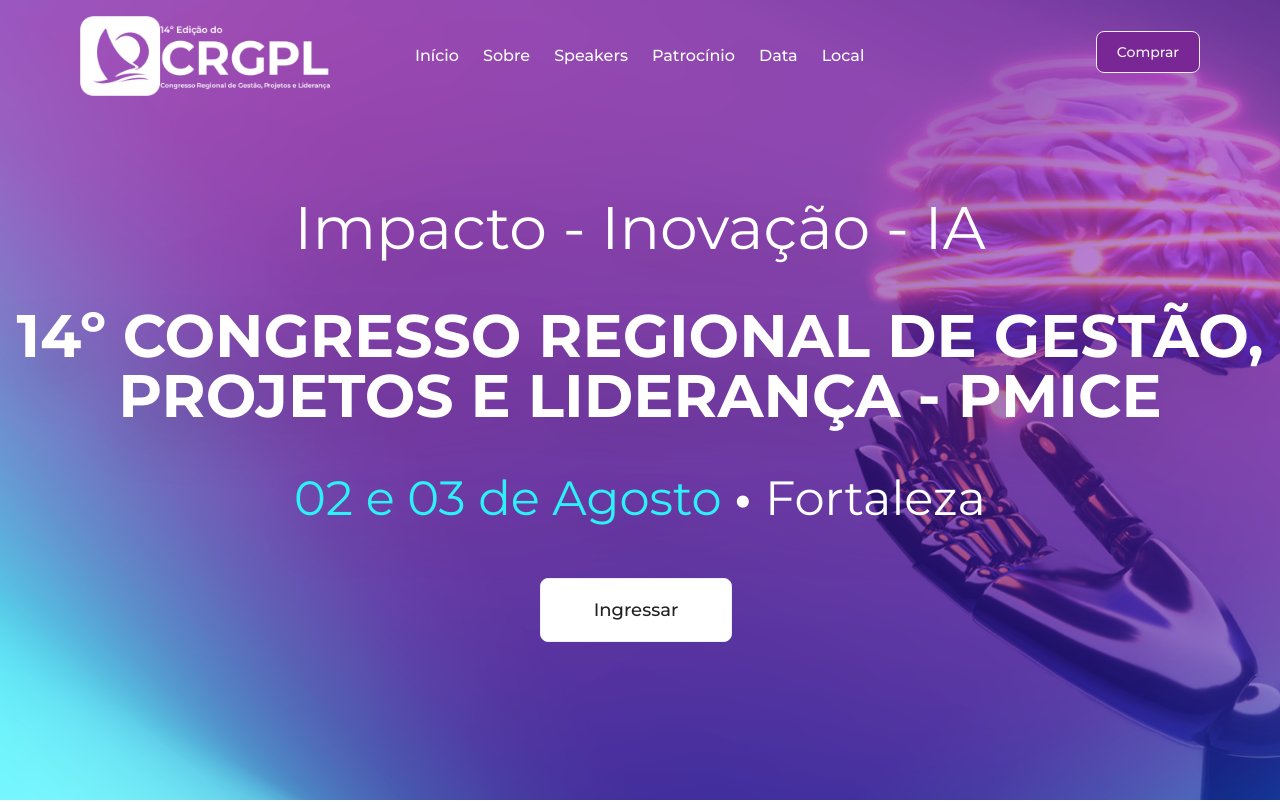
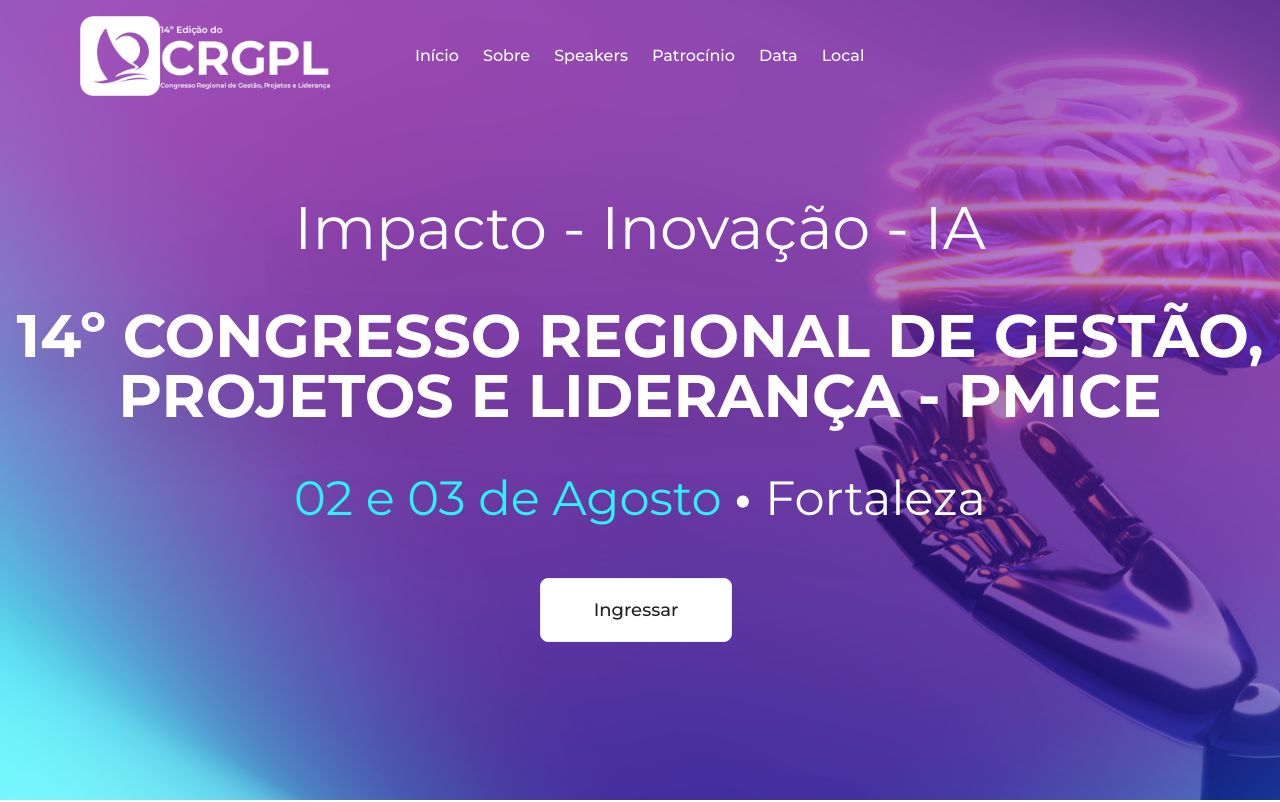
Before and after one commit to f3gomes/pmi-event-page, a Next.js app: page / in a window 1280 px wide. Shown: the top 802 px of the page. Built offline with nearby package versions, Linux system fonts and the light colour scheme.

Commit message:
fix: buy btn width

```diff
--- a/components/buy-button/index.tsx
+++ b/components/buy-button/index.tsx
@@ -14,7 +14,7 @@
       href={purchaseLink}
       className={cn(
         showButton || !home ? "hidden xl:block" : "hidden",
-        "py-2.5 px-5 mb-2 text-sm font-medium text-gray-100 focus:outline-none bg-event-200 hover:brightness-125 hover:text-gray-200 rounded-lg border border-gray-200 focus:z-10 focus:ring-4 focus:ring-gray-100 transition duration-200 flex justify-center items-center"
+        "w-[6.6rem] py-2.5 px-5 mb-2 text-sm font-medium text-gray-100 focus:outline-none bg-event-200 hover:brightness-125 hover:text-gray-200 rounded-lg border border-gray-200 focus:z-10 focus:ring-4 focus:ring-gray-100 transition duration-200"
       )}
     >
       Comprar
```
